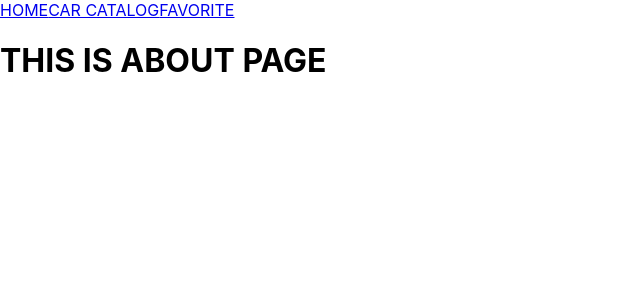
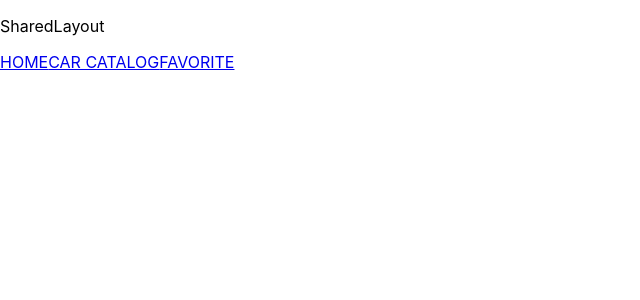
Before and after one commit to barkode/rent-cars-app, a React (Create React App) app: page / in a window 1280 px wide. Shown: the top 300 px of the page, without its empty margins (0-640 px from the left). Built offline with nearby package versions, Linux system fonts and the light colour scheme.

Commit message:
Add SharedLayout Component

```diff
--- a/src/components/App/App.jsx
+++ b/src/components/App/App.jsx
@@ -1,24 +1,23 @@
 import React from 'react';
-import { NavLink, Route, Routes } from 'react-router-dom';
+import { Route, Routes } from 'react-router-dom';
 
+import SharedLayout from 'components/SharedLayout/SharedLayout';
 import About from 'pages/AboutPage';
 import CarCatalog from 'pages/CarCatalog';
 import Favorite from 'pages/Favorite';
 import NotFound from 'pages/NotFound';
 
+
 export const App = () => {
   return (
     <>
-      <nav>
-        <NavLink to="/">HOME</NavLink>
-        <NavLink to="/catalog">CAR CATALOG</NavLink>
-        <NavLink to="/favorite">FAVORITE</NavLink>
-      </nav>
       <Routes>
-        <Route path="/" element={<About />} />
-        <Route path="/catalog" element={<CarCatalog />} />
-        <Route path="/favorite" element={<Favorite />} />
-        <Route path="*" element={<NotFound />} />
+        <Route path="/" element={<SharedLayout />}>
+          <Route index element={<About />} />
+          <Route path="catalog" element={<CarCatalog />} />
+          <Route path="favorite" element={<Favorite />} />
+          <Route path="*" element={<NotFound />} />
+        </Route>
       </Routes>
     </>
   );
--- /dev/null
+++ b/src/components/SharedLayout/SharedLayout.jsx
@@ -0,0 +1,18 @@
+import React from 'react';
+import { NavLink, Outlet } from 'react-router-dom';
+
+const SharedLayout = () => {
+  return (
+    <>
+      <p>SharedLayout</p>
+      <nav>
+        <NavLink to="/">HOME</NavLink>
+        <NavLink to="/catalog">CAR CATALOG</NavLink>
+        <NavLink to="/favorite">FAVORITE</NavLink>
+      </nav>
+      {Outlet}
+    </>
+  );
+};
+
+export default SharedLayout;
```
Also changed, not shown: src/components/SharedLayout/SharedLayout.styled.jsx (added).
